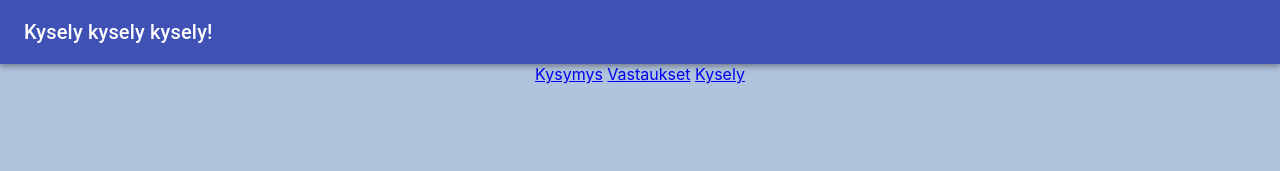
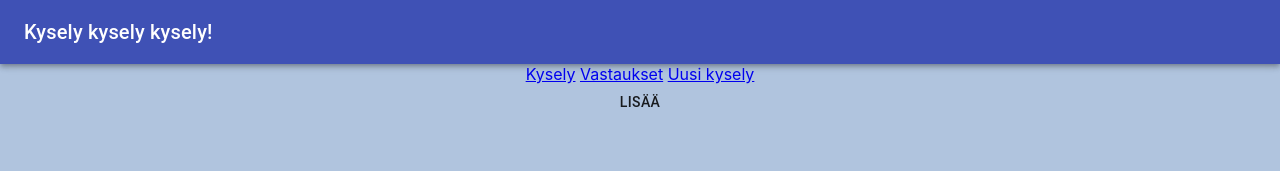
Before and after one commit to jaanisavolainenhh/ohjelmistoprojekti1_front, a React (Create React App) app: page /uusikysely in a window 1280 px wide. Shown: the top 171 px of the page. Built offline with nearby package versions, Linux system fonts and the light colour scheme.

Commit message:
Hajoaako joku

```diff
--- a/src/App.js
+++ b/src/App.js
@@ -1,11 +1,11 @@
 import React from 'react';
 import './App.css';
 import Kysely from './components/Kysely';
-import Kysymys from './components/Kysymys';
 import Vastaus from './components/Vastaus';
 import AppBar from '@material-ui/core/AppBar';
 import Toolbar from '@material-ui/core/Toolbar';
 import Typography from '@material-ui/core/Typography';
+import Uusikysely from './components/Uusikysely';
 import { BrowserRouter as Router, Switch, Route, Link } from "react-router-dom";
 
 function App() {
@@ -28,20 +28,19 @@ function App() {
 
       <Router>
         <div>
-          <Link to="/">Kysymys</Link>{' '}
+          <Link to="/">Kysely</Link>{' '}
           <Link to="/vastaukset">Vastaukset</Link>{' '}
-          <Link to="/Kysely">Kysely</Link>{' '}
+          <Link to="/uusikysely">Uusi kysely</Link>{' '}
           <Switch>
             {/* <Route exact path="/" component={Kysely}/>
             <Route path="/vastaukset"component={Vastaus}/> */}
             <Route exact path="/"
-              render={(props) => <Kysymys {...props} urlit={urlit} />} />
+              render={(props) => <Kysely {...props} urlit={urlit} />} />
 
             <Route exact path="/vastaukset"
               render={(props) => <Vastaus {...props} urlit={urlit}  />} />
-
-            <Route path="/kysely"
-              render={(props) => <Kysely {...props} urlit={urlit} />} />
+              <Route exact path="/uusikysely"
+              render={(props) => <Uusikysely {...props} urlit={urlit}  />} />
           </Switch>
         </div>
       </Router>
--- a/src/components/Kysely.js
+++ b/src/components/Kysely.js
@@ -1,4 +1,4 @@
-import React, { useState, useEffect } from 'react';
+import React, { useState, useEffect, Divider } from 'react';
 import Kysymys from './Kysymys';
 export default function Kysely(props) {
 
@@ -36,12 +36,6 @@ export default function Kysely(props) {
         return (
             <div>
                 Kyselyn otsikko vaikka
-                {
-                    // kysely.map((tulos, index) => {
-                    //     console.log(tulos)
-                    //     return <PrinttaaKysymys kysymykset={tulos.kysymykset} />
-                    // })
-                }
                 <PrinttaaKysymyksetJaVastaukset />
                 Kyselyn päättyminen
 
@@ -49,6 +43,8 @@ export default function Kysely(props) {
         )
 
     }
+
+    //setKysely(...kysely, )
     //55 divi ja 56 sulku on esim turha potentiaalisesti, testin takia mukana
     function PrinttaaKysymyksetJaVastaukset() {
         return (
@@ -56,8 +52,14 @@ export default function Kysely(props) {
                 {
                     kysely.map((tulos, index) => {
                         console.log(tulos)
-                          return  < PrinttaaKysymys kysymykset = { tulos.kysymykset } />
-                     })
+                        return (
+                            <div>
+                                {/* <Divider light /> */}
+                                < PrinttaaKysymys kysymykset={tulos.kysymykset} />
+                                {/* <Divider light /> */}
+                            </div>
+                        )
+                    })
                 }
             </div>
 
@@ -89,18 +91,23 @@ export default function Kysely(props) {
         )
     }
 
+
+    //Jaanin Testailua
     function Testi1(props) {
         return (<div><Testi2 /> <Testi3 /> {props.viesti} </div>)
     }
+    //Jaanin Testailua
 
     function Testi2() {
         return (<div> Testi 2 func</div>)
     }
+    //Jaanin Testailua
 
     function Testi3() {
         return (<div> Testi 3 func</div>)
     }
 
+    //Megahärpäke miten ei ihan kannata tehdä. Jos lisää divejä ja {} niin sitten tääkin lopulta toimis. Pilkottu paloihin
     function LuoKysymykset() {
         return (
             kysely.map((item, index) => {
--- /dev/null
+++ b/src/components/Uusikysely.js
@@ -0,0 +1,17 @@
+import React, { useState, useEffect, Divider, Dropdown } from 'react';
+import Kysymys from './Kysymys';
+import { Button } from '@material-ui/core';
+export default function Uusikysely(props) {
+
+
+    return (
+
+        // <div style={{ display: 'flex', justifyContent: 'center' }}>
+        <div>
+
+            <Button>Lisää</Button>
+            {/* <Testi1 viesti="viestiteksti" /> */}
+
+        </div>
+    )
+}
```
